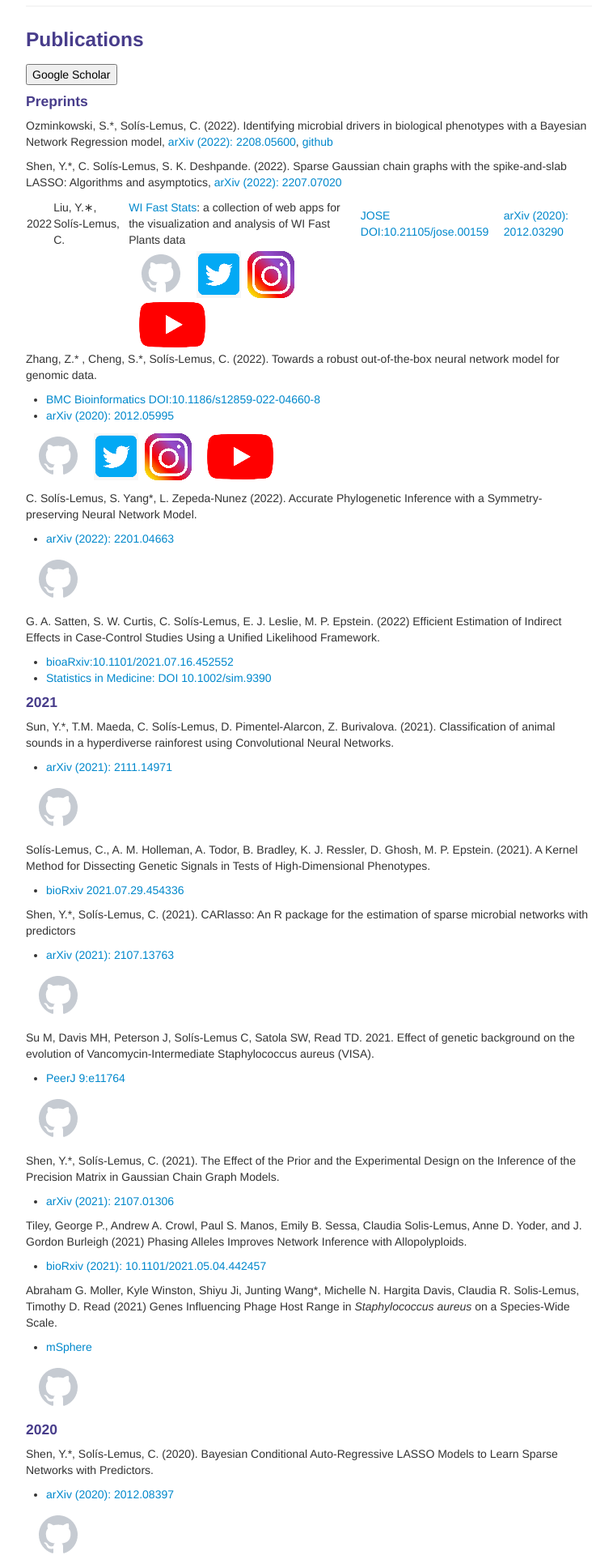
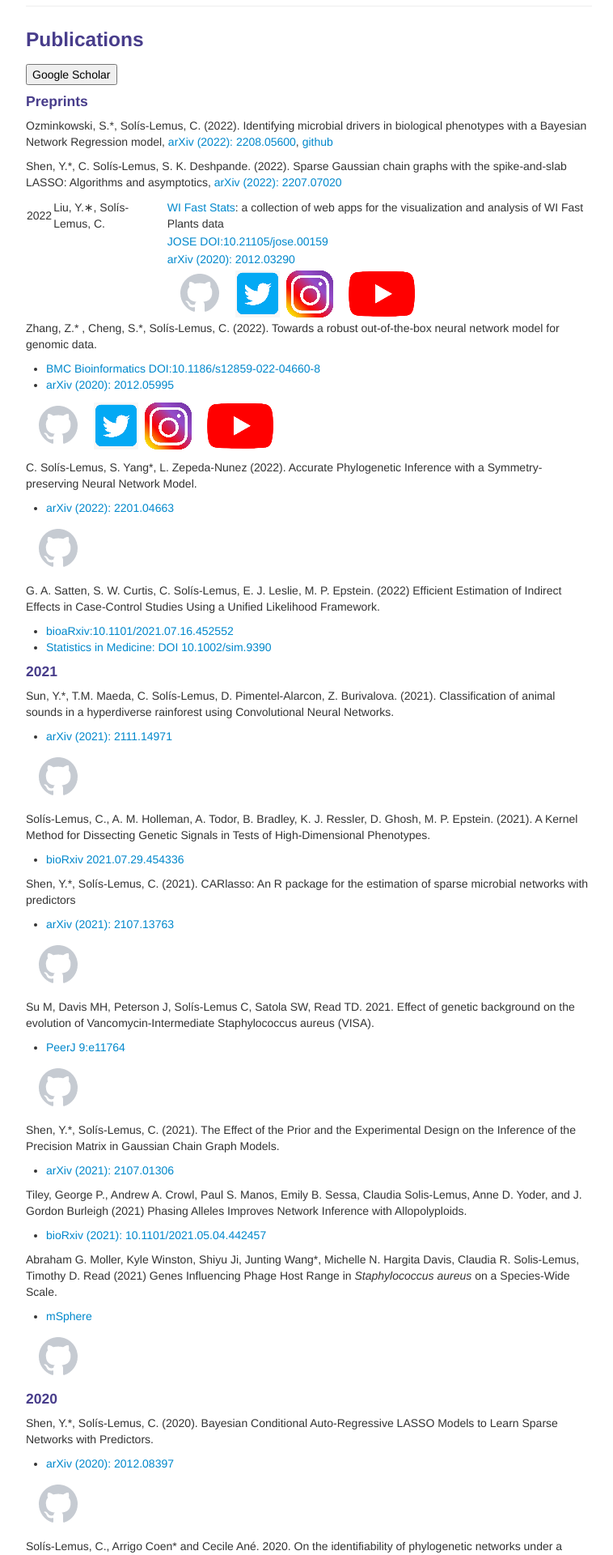
Before and after one commit to solislemuslab/solislemuslab.github.io, a Jekyll site: the page built from pages/research.md, in a window 1280 px wide. Shown: the part 2427-4347 px from the top of the page at 81% size, without its empty margins (258-1016 px from the left). Built offline with Jekyll 4.4.1, drawn with Linux system fonts in a browser that asks for light colours.

Commit message:
pubs format

```diff
--- a/pages/research.md
+++ b/pages/research.md
@@ -132,8 +132,10 @@
 Shen, Y.*, C. Sol&iacute;s-Lemus, S. K. Deshpande. (2022). Sparse Gaussian chain graphs with the spike-and-slab LASSO: Algorithms and asymptotics, [arXiv (2022): 2207.07020](https://arxiv.org/abs/2207.07020)
 
 
-| 2022 | Liu, Y.∗, Sol&iacute;s-Lemus, C. | [WI Fast Stats](https://wi-fast-stats.wid.wisc.edu/): a collection of web apps for the visualization and analysis of WI Fast Plants data | [JOSE DOI:10.21105/jose.00159](https://jose.theoj.org/papers/10.21105/jose.00159) | [arXiv (2020): 2012.03290](https://arxiv.org/abs/2012.03290) |
-| | | [![github (653k)](icons16/github.png)](https://github.com/crsl4/fast-stats) [![twitter (653k)](icons16/twitter.png)](https://twitter.com/solislemuslab/status/1521904890234253313) [![instagram (653k)](icons16/instagram.png)](https://www.instagram.com/p/CdL4R3gOCqC) [![youtube (653k)](icons16/youtube.png)](https://youtu.be/2dk0pdVbCzo) | | |
+| 2022 | Liu, Y.∗, Sol&iacute;s-Lemus, C. | [WI Fast Stats](https://wi-fast-stats.wid.wisc.edu/): a collection of web apps for the visualization and analysis of WI Fast Plants data |
+| | | [JOSE DOI:10.21105/jose.00159](https://jose.theoj.org/papers/10.21105/jose.00159) | |
+| | |[arXiv (2020): 2012.03290](https://arxiv.org/abs/2012.03290) |
+| | | [![github (653k)](icons16/github.png)](https://github.com/crsl4/fast-stats) [![twitter (653k)](icons16/twitter.png)](https://twitter.com/solislemuslab/status/1521904890234253313) [![instagram (653k)](icons16/instagram.png)](https://www.instagram.com/p/CdL4R3gOCqC) [![youtube (653k)](icons16/youtube.png)](https://youtu.be/2dk0pdVbCzo) |
 
 
 
```
